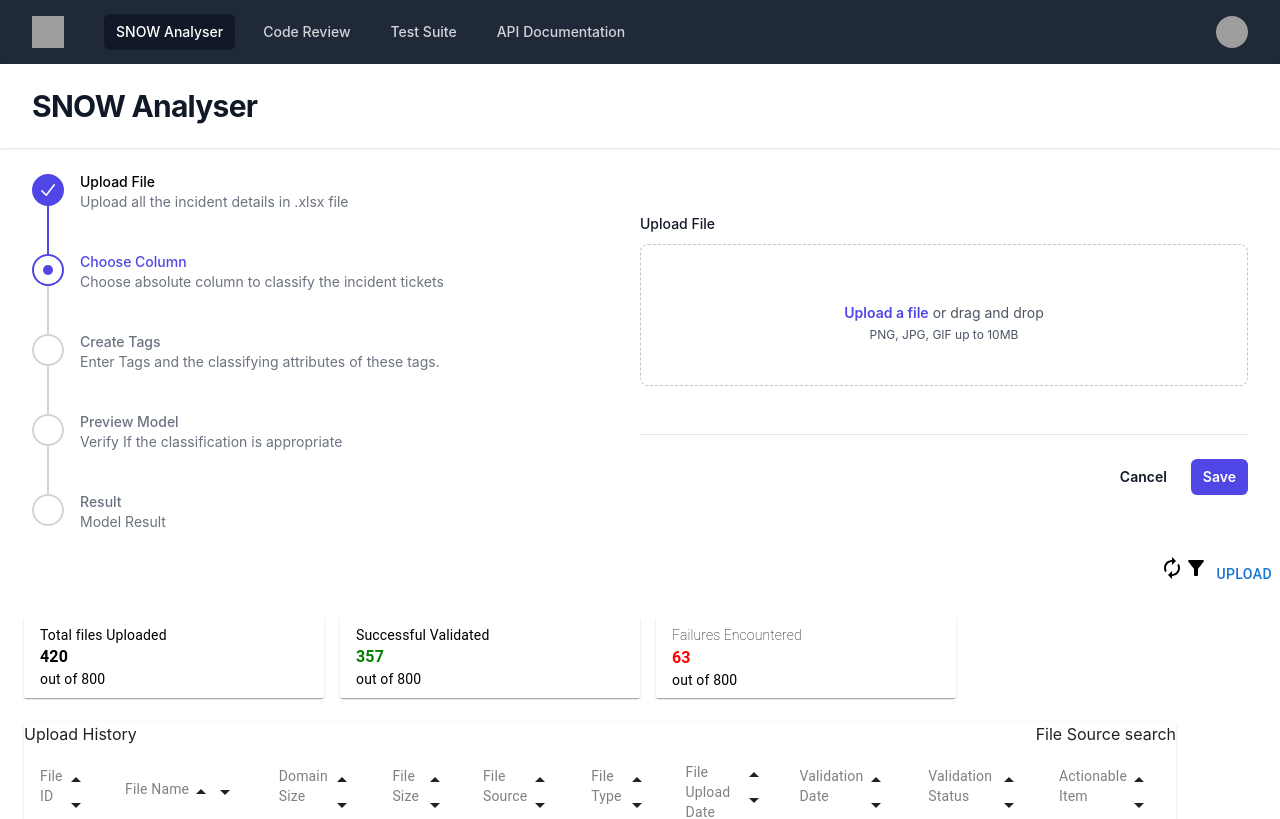
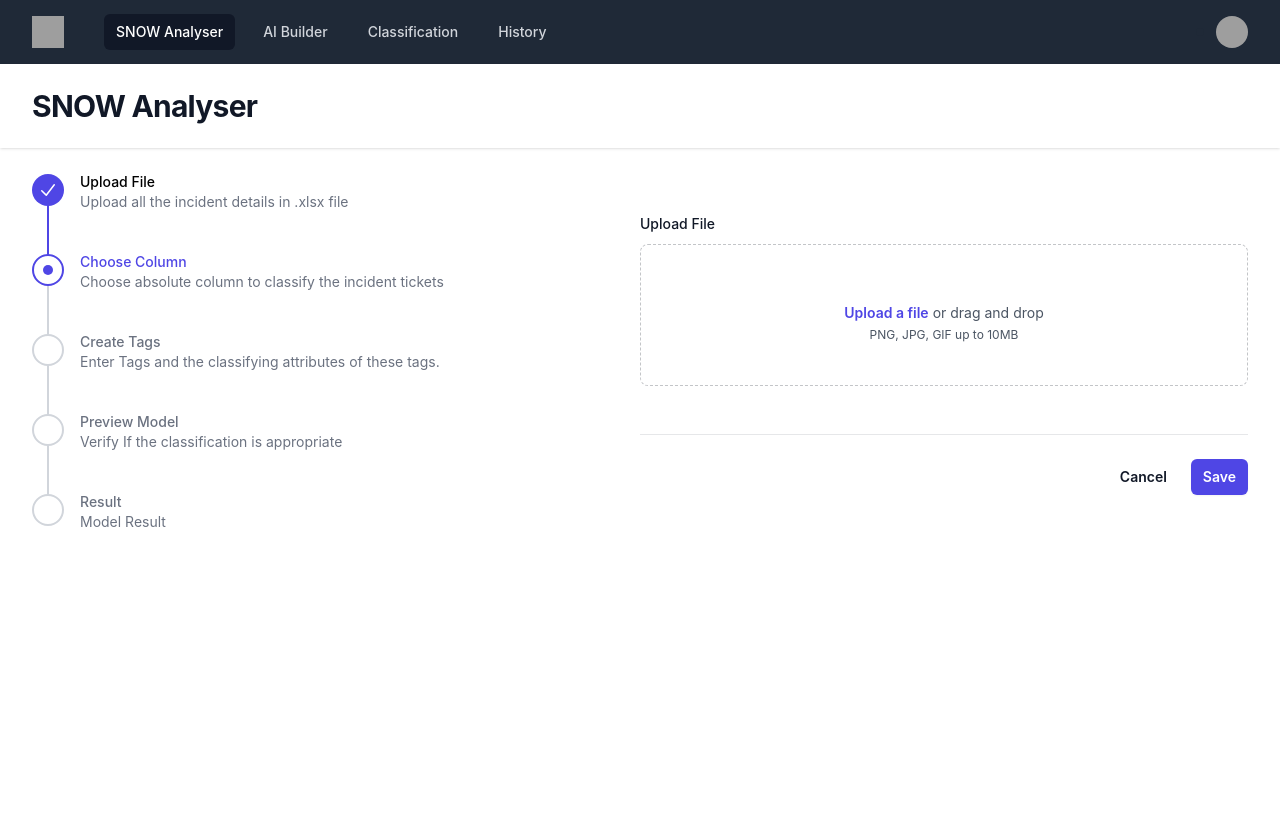
Before and after one commit to priyadharshinib4511/AI-Builder, a React (Create React App) app: page / in a window 1280 px wide. Shown: the top 819 px of the page. Built offline with nearby package versions, Linux system fonts and the light colour scheme; grey boxes are pictures that could not be loaded.

Commit message:
route added

```diff
--- a/package.json
+++ b/package.json
@@ -14,6 +14,7 @@
     "@testing-library/user-event": "^13.5.0",
     "react": "^18.2.0",
     "react-dom": "^18.2.0",
+    "react-router-dom": "^6.17.0",
     "react-scripts": "5.0.1",
     "web-vitals": "^2.1.4"
   },
--- a/src/App.js
+++ b/src/App.js
@@ -1,18 +1,12 @@
-import './App.css';
-import Sidebar from './components/Topbar';
-import Boxes from './components/boxes/Boxes';
-import Tools from './components/boxes/Tools';
-import TableComp from './components/table/TableComp';
-import Example from './pages/SNOWAnalyser';
+import "./App.css";
+import Sidebar from "./components/Topbar";
+import Example from "./pages/SNOWAnalyser";
 
 function App() {
   return (
     <>
-    <Example />
-    <Tools />
-    <Boxes/>
-    <TableComp />
-  </>
+      <Example />
+    </>
   );
 }
 
--- a/src/components/Topbar.js
+++ b/src/components/Topbar.js
@@ -4,6 +4,7 @@ import { Dialog, Transition } from '@headlessui/react'
 import { sidebar_menu} from '../constants.js'
 import Page1 from '../pages/SNOWAnalyser.js'
 import { Disclosure, Menu } from '@headlessui/react'
+import { Link } from 'react-router-dom'
 
 // const navigation = sidebar_menu
 
@@ -15,9 +16,9 @@ const user = {
 }
 const navigation = [
   { name: 'SNOW Analyser', href: '#', current: true },
-  { name: 'Code Review', href: '#', current: false },
-  { name: 'Test Suite', href: '#', current: false },
-  { name: 'API Documentation', href: '#', current: false },
+  { name: 'AI Builder', href: '/', current: false },
+  { name: 'Classification', href: '/classification', current: false },
+  { name: 'History', href: '/history', current: false },
 ]
 const userNavigation = [
   { name: 'Your Profile', href: '#' },
@@ -103,9 +104,9 @@ export default function Sidebar() {
                     <div className="hidden md:block">
                       <div className="ml-10 flex items-baseline space-x-4">
                         {navigation.map((item) => (
-                          <a
+                          <Link
                             key={item.name}
-                            href={item.href}
+                            to={item.href}
                             className={classNames(
                               item.current
                                 ? 'bg-gray-900 text-white'
@@ -115,7 +116,7 @@ export default function Sidebar() {
                             aria-current={item.current ? 'page' : undefined}
                           >
                             {item.name}
-                          </a>
+                          </Link>
                         ))}
                       </div>
                     </div>
--- a/src/index.js
+++ b/src/index.js
@@ -1,13 +1,25 @@
-import React from 'react';
-import ReactDOM from 'react-dom/client';
-import './index.css';
-import App from './App';
-import reportWebVitals from './reportWebVitals';
+import React from "react";
+import ReactDOM from "react-dom/client";
+import "./index.css";
+import App from "./App";
+import reportWebVitals from "./reportWebVitals";
+import { RouterProvider, createBrowserRouter } from "react-router-dom";
+import RootLayout from "./routes/RootLayout";
+import ClassificationComp from "./routes/classification";
 
-const root = ReactDOM.createRoot(document.getElementById('root'));
+const router = createBrowserRouter([
+  { path: "/", element: <App /> },
+  {
+    path: "/",
+    element: <RootLayout />,
+    children: [{ path: "/classification", element: <ClassificationComp /> }],
+  },
+  { path: "/history", element: <App /> },
+]);
+const root = ReactDOM.createRoot(document.getElementById("root"));
 root.render(
   <React.StrictMode>
-    <App />
+    <RouterProvider router={router} />
   </React.StrictMode>
 );
 
--- /dev/null
+++ b/src/routes/RootLayout.js
@@ -0,0 +1,14 @@
+import React from 'react';
+import Sidebar from '../components/Topbar';
+import { Outlet } from 'react-router-dom';
+
+const RootLayout = () => {
+  return (
+    <>
+      <Sidebar />
+      <Outlet />
+    </>
+  )
+}
+
+export default RootLayout
--- /dev/null
+++ b/src/routes/classification/index.js
@@ -0,0 +1,16 @@
+import React from "react";
+import Tools from "./boxes/Tools";
+import Boxes from "./boxes/Boxes";
+import TableComp from "./table/TableComp";
+
+const ClassificationComp = () => {
+  return (
+    <div>
+      <Tools />
+      <Boxes />
+      <TableComp />
+    </div>
+  );
+};
+
+export default ClassificationComp;
```
Also changed, not shown: src/routes/classification/boxes/Boxes.js (renamed from src/components/boxes/Boxes.jsx), src/routes/classification/boxes/Tools.js (renamed from src/components/boxes/Tools.jsx), src/routes/classification/table/TableComp.js (renamed from src/components/table/TableComp.jsx), src/routes/classification/table/mockData.js (renamed from src/components/table/mockData.jsx), 1 other file (tests, documents, lock files or other folders).
